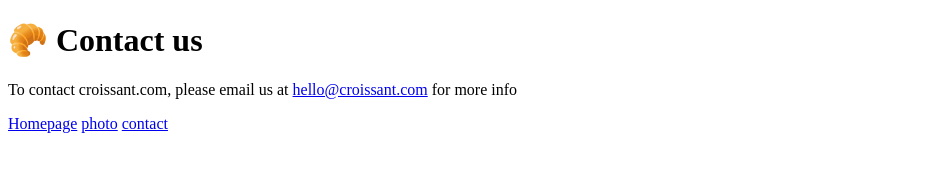
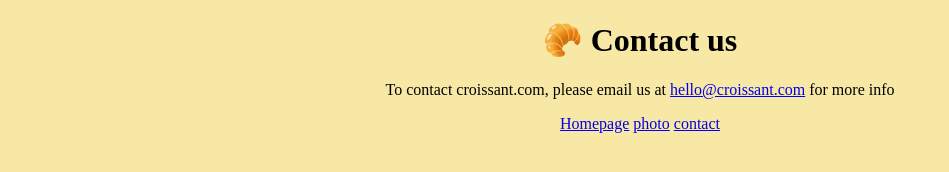
Before and after one commit to Narges-abbasii/Croissant, a plain HTML site: page contact.html in a window 1280 px wide. Shown: the whole page, without its empty margins (0-949 px from the left). Drawn offline with Linux system fonts and the light colour scheme.

Commit message:
add some basic css style

```diff
--- a/contact.html
+++ b/contact.html
@@ -3,6 +3,7 @@
   <head>
     <meta charset="UTF-8" />
     <meta name="viewport" content="width=device-width, initial-scale=1.0" />
+    <link rel="stylesheet" href="css/style.css" />
     <title>Document</title>
   </head>
   <body>
@@ -15,9 +16,9 @@
       for more info
     </p>
     <footer>
-      <a href="index.html">Homepage</a>
-      <a href="photo.html">photo</a>
-      <a href="contact.html">contact</a>
+      <a href="/index.html">Homepage</a>
+      <a href="/photo.html">photo</a>
+      <a href="/">contact</a>
     </footer>
   </body>
 </html>
```
Also changed, not shown: index.html (+1 -0 lines), photo.html (+1 -0 lines).
